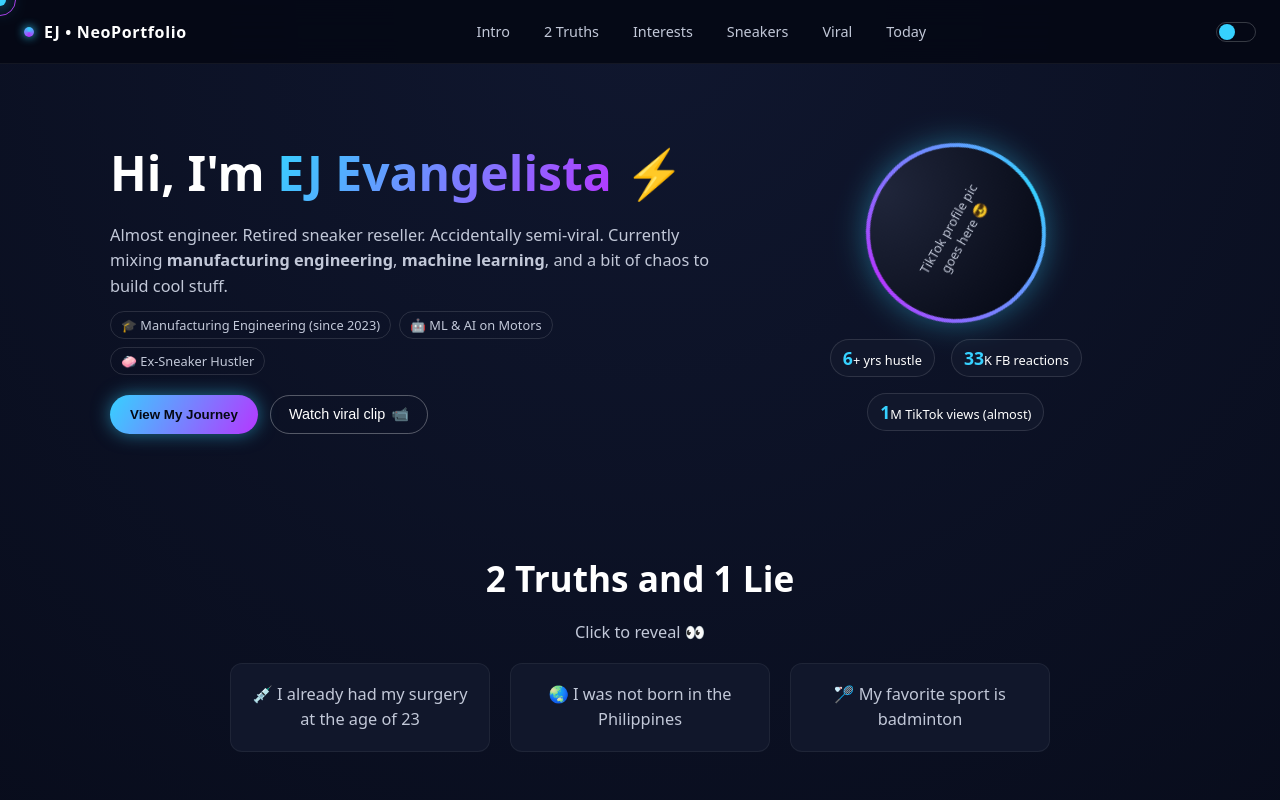
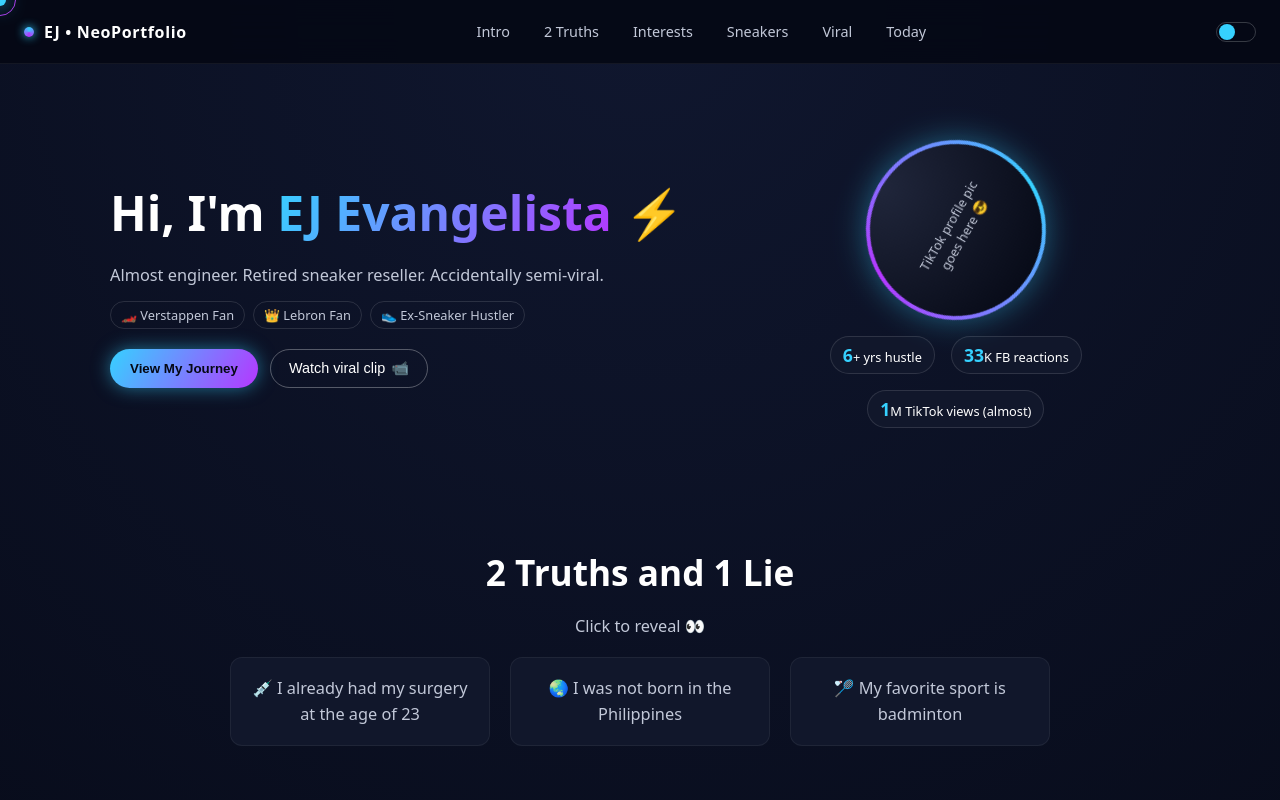
Before and after one commit to earlj0/earlj0.github.io, a plain HTML site: page index.html in a window 1280 px wide. Shown: the top 800 px of the page. Drawn offline with nearby package versions, Linux system fonts and the light colour scheme.

Commit message:
Update index.html

```diff
--- a/index.html
+++ b/index.html
@@ -525,14 +525,12 @@
         <h1>Hi, I'm <span>EJ Evangelista</span> ⚡</h1>
         <p>
           Almost engineer. Retired sneaker reseller. Accidentally semi-viral.
-          Currently mixing <strong>manufacturing engineering</strong>, <strong>machine learning</strong>,
-          and a bit of chaos to build cool stuff.
         </p>
 
         <div class="hero-tags">
-          <div class="pill">🎓 Manufacturing Engineering (since 2023)</div>
-          <div class="pill">🤖 ML & AI on Motors</div>
-          <div class="pill">🧼 Ex-Sneaker Hustler</div>
+          <div class="pill">🏎️ Verstappen Fan</div>
+          <div class="pill">👑 Lebron Fan</div>
+          <div class="pill">👟 Ex-Sneaker Hustler</div>
         </div>
 
         <div class="hero-buttons">
```
